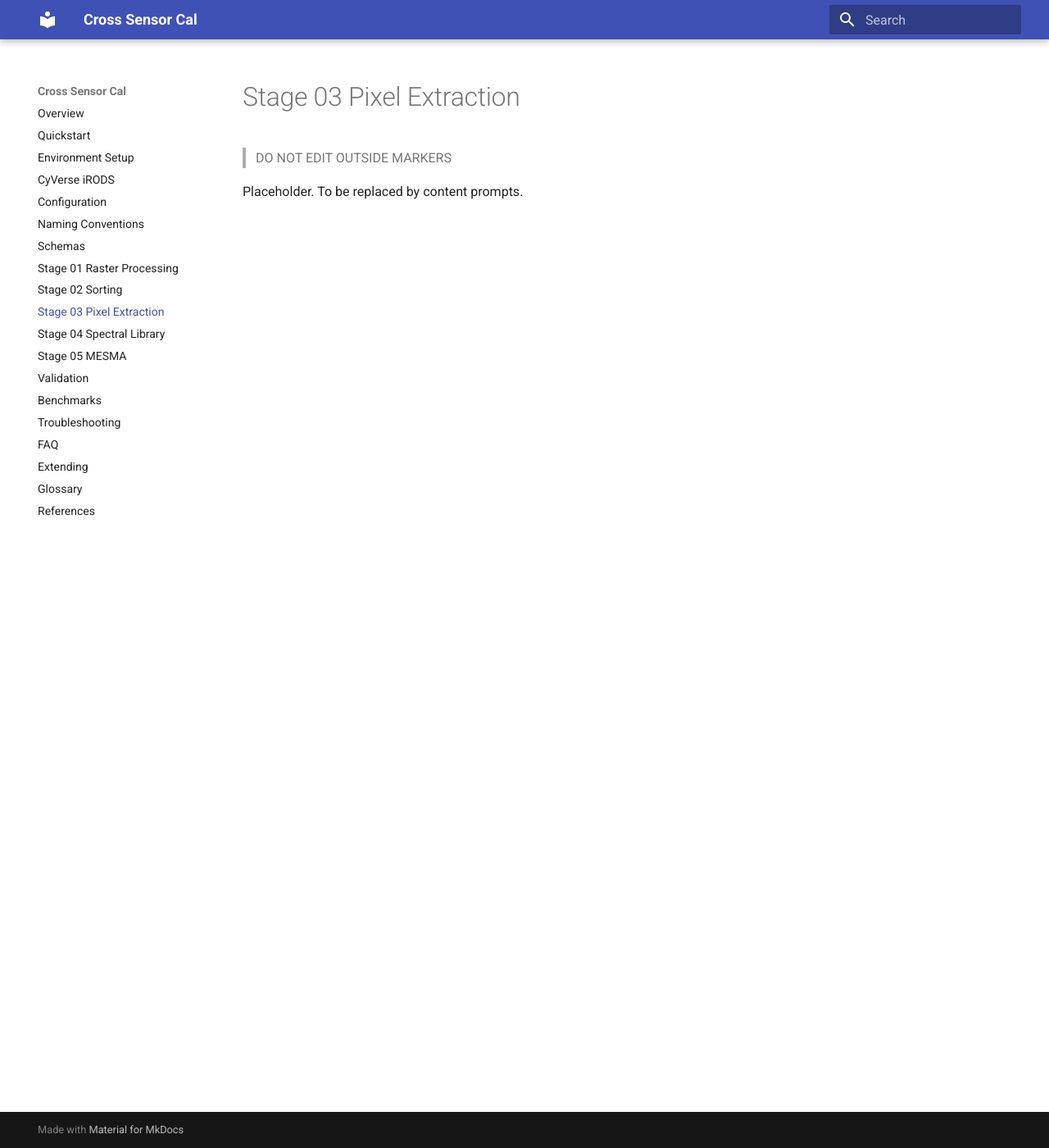
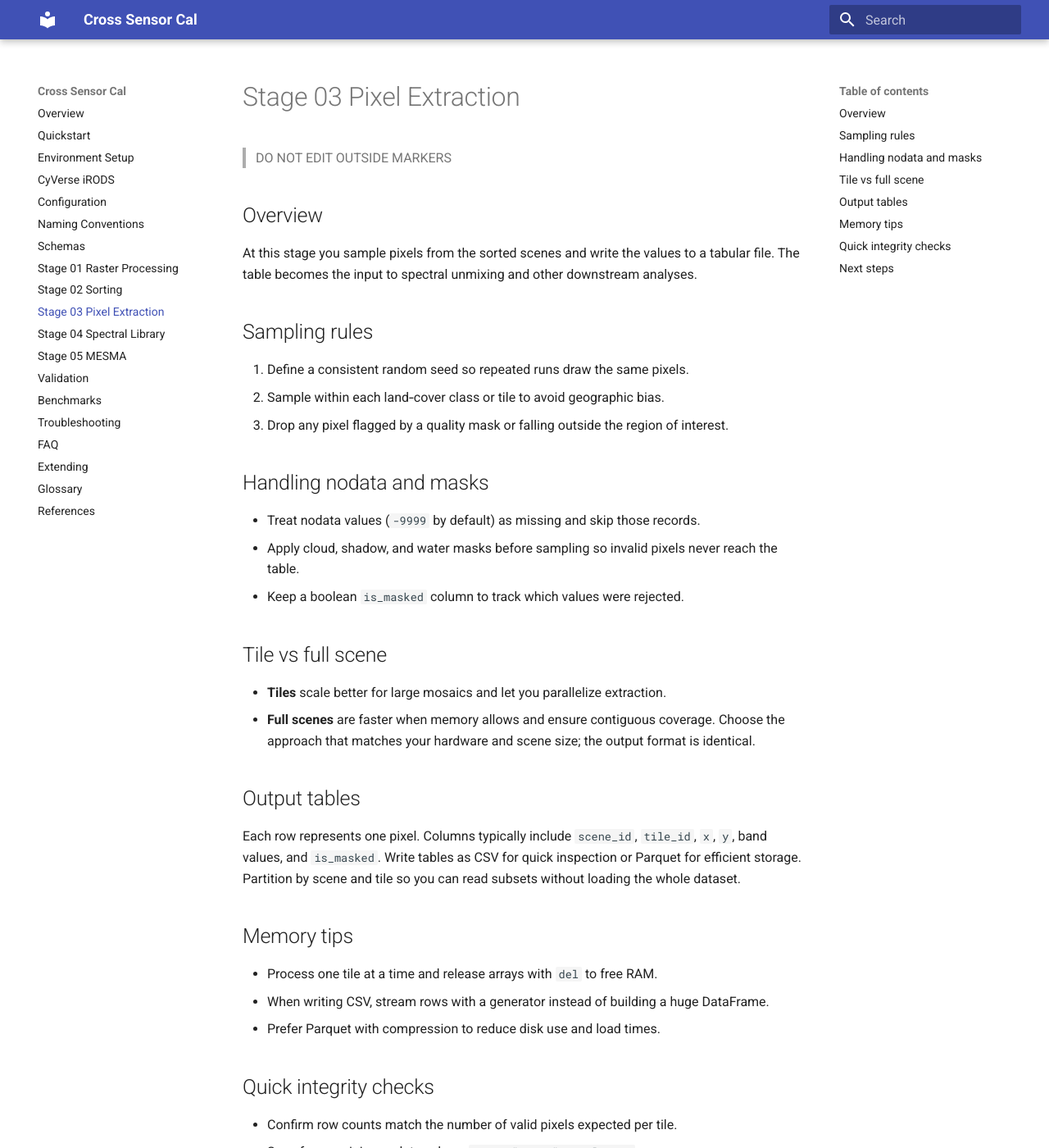
Before and after one commit to earthlab/cross-sensor-cal, an MkDocs documentation site: the page built from docs/stage-03-pixel-extraction.md, in a window 1280 px wide and 1400 px high. Shown: the whole window at 82% size. Built offline with MkDocs 1.6.1 and Material for MkDocs 9.7.7, drawn with Linux system fonts in a browser that asks for light colours; some of the changed text lies outside the part shown.

Commit message:
docs: add pixel extraction guidelines

```diff
--- a/docs/stage-03-pixel-extraction.md
+++ b/docs/stage-03-pixel-extraction.md
@@ -2,5 +2,43 @@
 
 > DO NOT EDIT OUTSIDE MARKERS
 <!-- FILLME:START -->
-Placeholder. To be replaced by content prompts.
+## Overview
+At this stage you sample pixels from the sorted scenes and write the values to a tabular file.
+The table becomes the input to spectral unmixing and other downstream analyses.
+
+## Sampling rules
+1. Define a consistent random seed so repeated runs draw the same pixels.
+2. Sample within each land‐cover class or tile to avoid geographic bias.
+3. Drop any pixel flagged by a quality mask or falling outside the region of interest.
+
+## Handling nodata and masks
+- Treat nodata values (`-9999` by default) as missing and skip those records.
+- Apply cloud, shadow, and water masks before sampling so invalid pixels never reach the table.
+- Keep a boolean `is_masked` column to track which values were rejected.
+
+## Tile vs full scene
+- **Tiles** scale better for large mosaics and let you parallelize extraction.
+- **Full scenes** are faster when memory allows and ensure contiguous coverage.
+Choose the approach that matches your hardware and scene size; the output format is identical.
+
+## Output tables
+Each row represents one pixel.
+Columns typically include `scene_id`, `tile_id`, `x`, `y`, band values, and `is_masked`.
+Write tables as CSV for quick inspection or Parquet for efficient storage.
+Partition by scene and tile so you can read subsets without loading the whole dataset.
+
+## Memory tips
+- Process one tile at a time and release arrays with `del` to free RAM.
+- When writing CSV, stream rows with a generator instead of building a huge DataFrame.
+- Prefer Parquet with compression to reduce disk use and load times.
+
+## Quick integrity checks
+- Confirm row counts match the number of valid pixels expected per tile.
+- Scan for remaining nodata values: `rg -n "-9999" sample.csv`.
+- Plot a histogram of one band to detect obvious outliers before moving on.
+
+## Next steps
+Continue to [Stage 04](stage-04-spectral-library.md) to build the spectral library from the extracted pixels.
+
+Last updated: 2025-08-18
 <!-- FILLME:END -->
```
